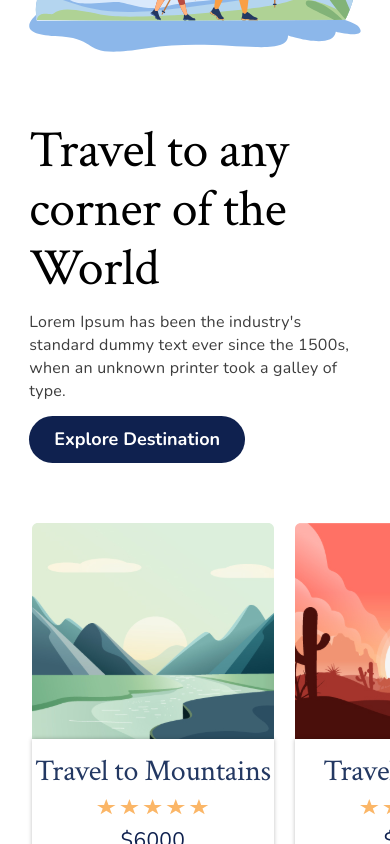
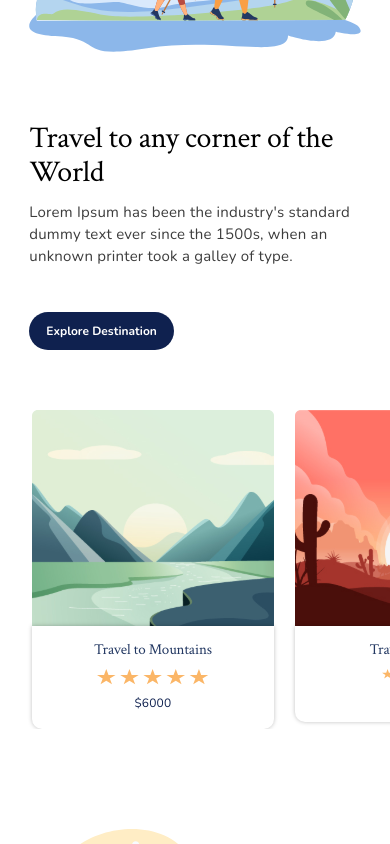
Before and after one commit to luiz2003/learning-web-inforjr, a React (Vite) app in the folder 8 - Travelnow/Travelnow/: page / in a window 390 px wide. Shown: the part 960-1804 px from the top of the page. Built offline with nearby package versions, Linux system fonts and the light colour scheme.

Commit message:
adjustments in Destination section responsiviness

```diff
--- a/8 - Travelnow/Travelnow/src/Components/Destination/Destination.jsx
+++ b/8 - Travelnow/Travelnow/src/Components/Destination/Destination.jsx
@@ -52,7 +52,7 @@ export default function Destination() {
                     <div className="card-txt">
                         <h1 className="card-title">Travel to Mountains</h1>
 
-                        <img src="images/stars.svg" alt="" />
+                        <img className="star" src="images/stars.svg" alt="" />
 
                         <p className="price"> $6000</p>
                     </div>
@@ -65,7 +65,7 @@ export default function Destination() {
                     <div className="card-txt">
                         <h1 className="card-title">Travel to Desert</h1>
 
-                        <img src="images/stars.svg" alt="" />
+                        <img className="stars" src="images/stars.svg" alt="" />
 
                         <p className="price">$6000 </p>
                     </div>
@@ -78,7 +78,7 @@ export default function Destination() {
                     <div className="card-txt">
                         <h1 className="card-title">Camping in Mountains</h1>
 
-                        <img src="images/stars.svg" alt="" />
+                        <img className="stars" src="images/stars.svg" alt="" />
 
                         <p className="price"> $6000</p>
                     </div>
--- a/8 - Travelnow/Travelnow/src/Components/Destination/style.css
+++ b/8 - Travelnow/Travelnow/src/Components/Destination/style.css
@@ -143,4 +143,35 @@
     .cardImg{
         width: 62vw;
     }
+    .aside-title{
+        margin-bottom: 32px;
+    }
+    .aside-title h1{
+        font-size: 30px;
+        line-height: 113.7%;
+        letter-spacing: -0.01em;
+    }
+    .aside-title p{
+        font-size: 15px;
+        line-height: 145.2%;
+        letter-spacing: 0.015em;
+    }
+    .info button{
+        padding: 11px 17px;
+        font-size: 12px;
+        line-height: 16px;
+    }
+    .card-txt h1{
+        font-size: 15px;
+        line-height: 113.7%;
+        letter-spacing: -0.01em;
+    }
+    .price{
+        font-size: 12px;
+        line-height: 145.2%;
+        letter-spacing: 0.015em;
+    }
+    .stars{
+        width: 67px;
+    }
 }
```
